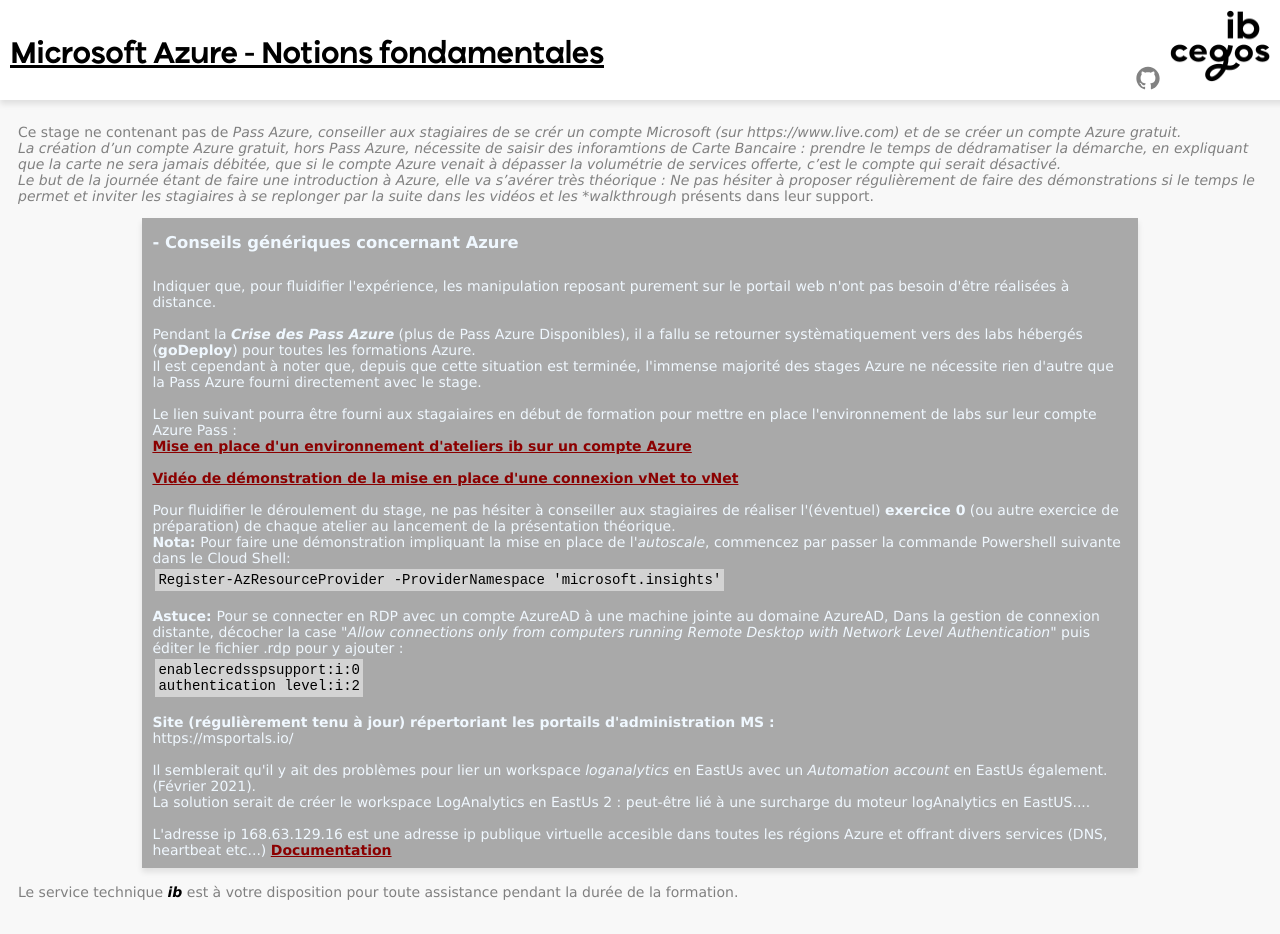
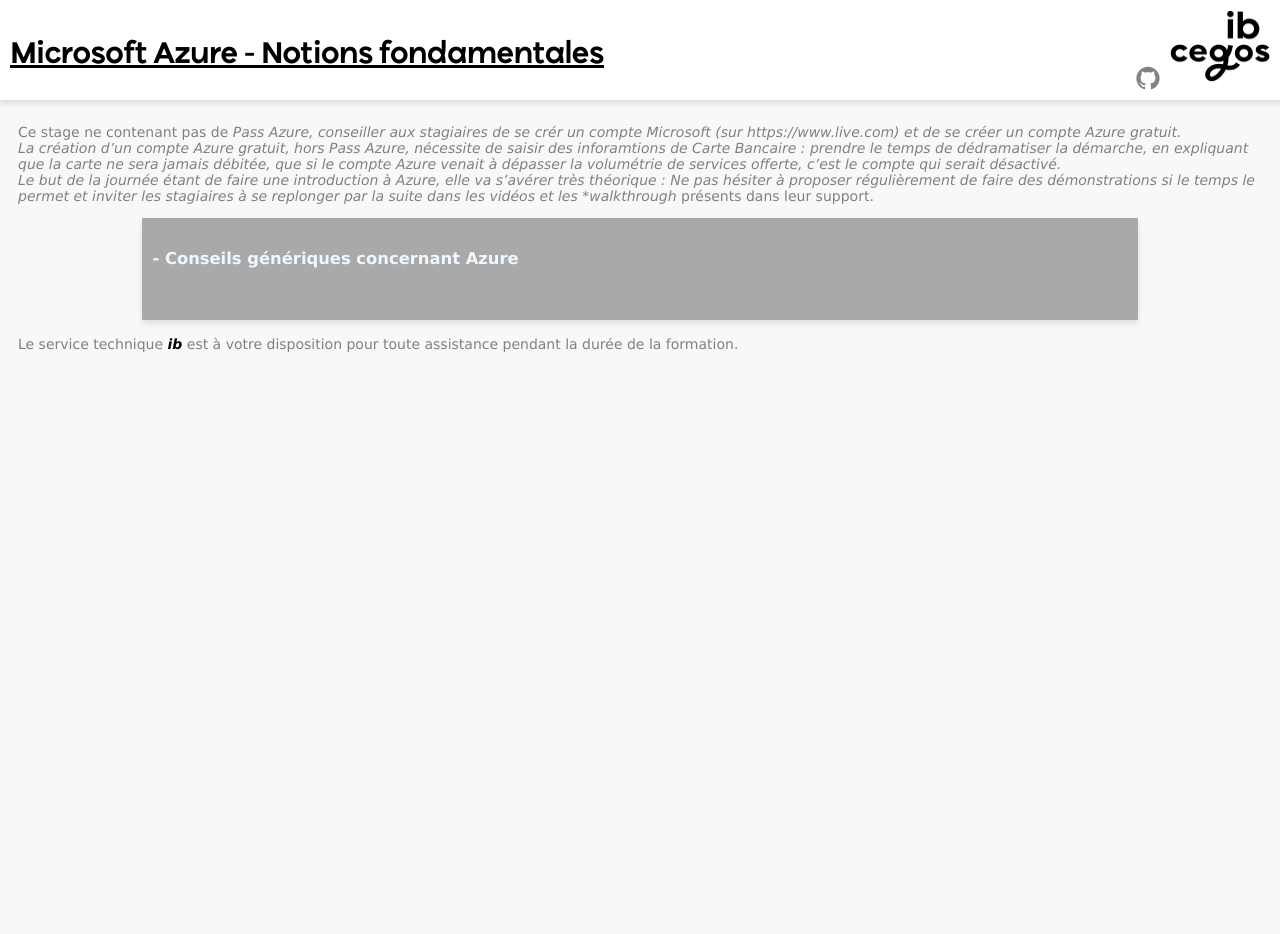
Before and after one commit to renaudwangler/ib-apts, a Jekyll site: the page built from stages/msaz900.md, in a window 1280 px wide and 934 px high. Built offline with Jekyll 4.4.1, drawn with Linux system fonts in a browser that asks for light colours; our own code applies the rules of GitHub Pages for plain Markdown files.

Commit message:
paragraphe Azure

```diff
--- a/_includes/Azure.html
+++ b/_includes/Azure.html
@@ -1,4 +1,3 @@
-<h3 class="moins">Conseils génériques concernant Azure</h3>
 Indiquer que, pour fluidifier l'expérience, les manipulation reposant purement sur le portail web n'ont pas besoin d'être réalisées à distance.
 
 Pendant la <b><i>Crise des Pass Azure</i></b> (plus de Pass Azure Disponibles), il a fallu se retourner systèmatiquement vers des labs hébergés (<b>goDeploy</b>) pour toutes les formations Azure.
--- a/_layouts/stage.html
+++ b/_layouts/stage.html
@@ -16,7 +16,10 @@
     </div>
     {{ content }}
     {% if page.Azure %}
-      <div id="Azure" class="grey">{% include Azure.html %}</div>
+      <div id="Azure" class="grey">
+        <h3 class="moins" onclick="switchDiv('Azure-sub',this);">Conseils génériques concernant Azure</h3>
+        <div id="Azure-sub" style="display:none;">{% include Azure.html %}</div>
+      </div>
     {% endif %}
     {% if page.m365 %}
       <div id="m365" class="grey">{% include m365.html %}</div>
```
